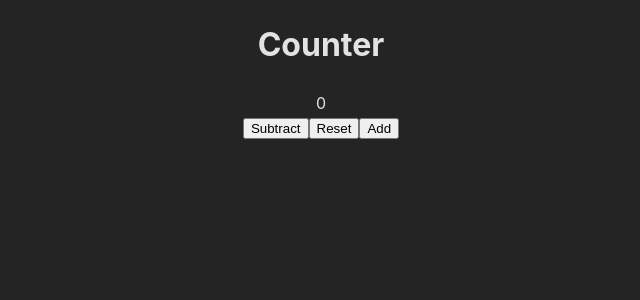
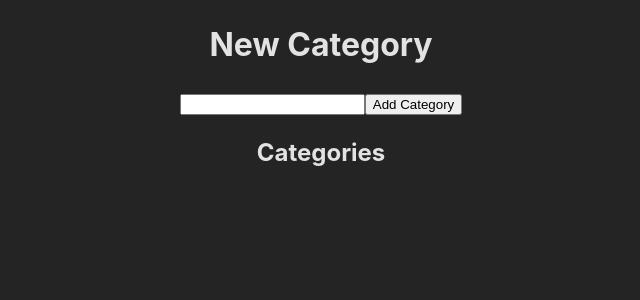
Before and after one commit to MiguelAnchico/HomeWork, a React (Vite) app: page / in a window 1280 px wide. Shown: the top 300 px of the page, without its empty margins (319-959 px from the left). Built offline with nearby package versions, Linux system fonts and the light colour scheme.

Commit message:
Challenge Completed

```diff
--- a/src/FirstApp.jsx
+++ b/src/FirstApp.jsx
@@ -1,29 +1,30 @@
 import { useState } from "react";
 
 export const FirstApp = () => {
-  const [count, setCount] = useState(0);
+  const [category, setCategory] = useState("");
+  const [categories, setCategories] = useState([]);
 
-  const handleAdd = () => {
-    setCount(count + 1);
-  };
-
-  const handleSubstract = () => {
-    setCount(count - 1);
-  };
-
-  const handleReset = () => {
-    setCount(0);
+  const addCategory = () => {
+    setCategories([...categories, category]);
+    setCategory("");
   };
 
   return (
     <div>
-      <h1>Counter</h1>
-      <span>{count}</span>
-      <br />
+      <h1>New Category</h1>
+      <input
+        onChange={(e) => setCategory(e.target.value)}
+        value={category}
+        type="text"
+      />
+      <button onClick={addCategory}>Add Category</button>
 
-      <button onClick={handleSubstract}>Subtract</button>
-      <button onClick={handleReset}>Reset</button>
-      <button onClick={handleAdd}>Add</button>
+      <h2>Categories</h2>
+      <ol>
+        {categories?.map((category, index) => (
+          <li key={index}>{category}</li>
+        ))}
+      </ol>
     </div>
   );
 };
```
